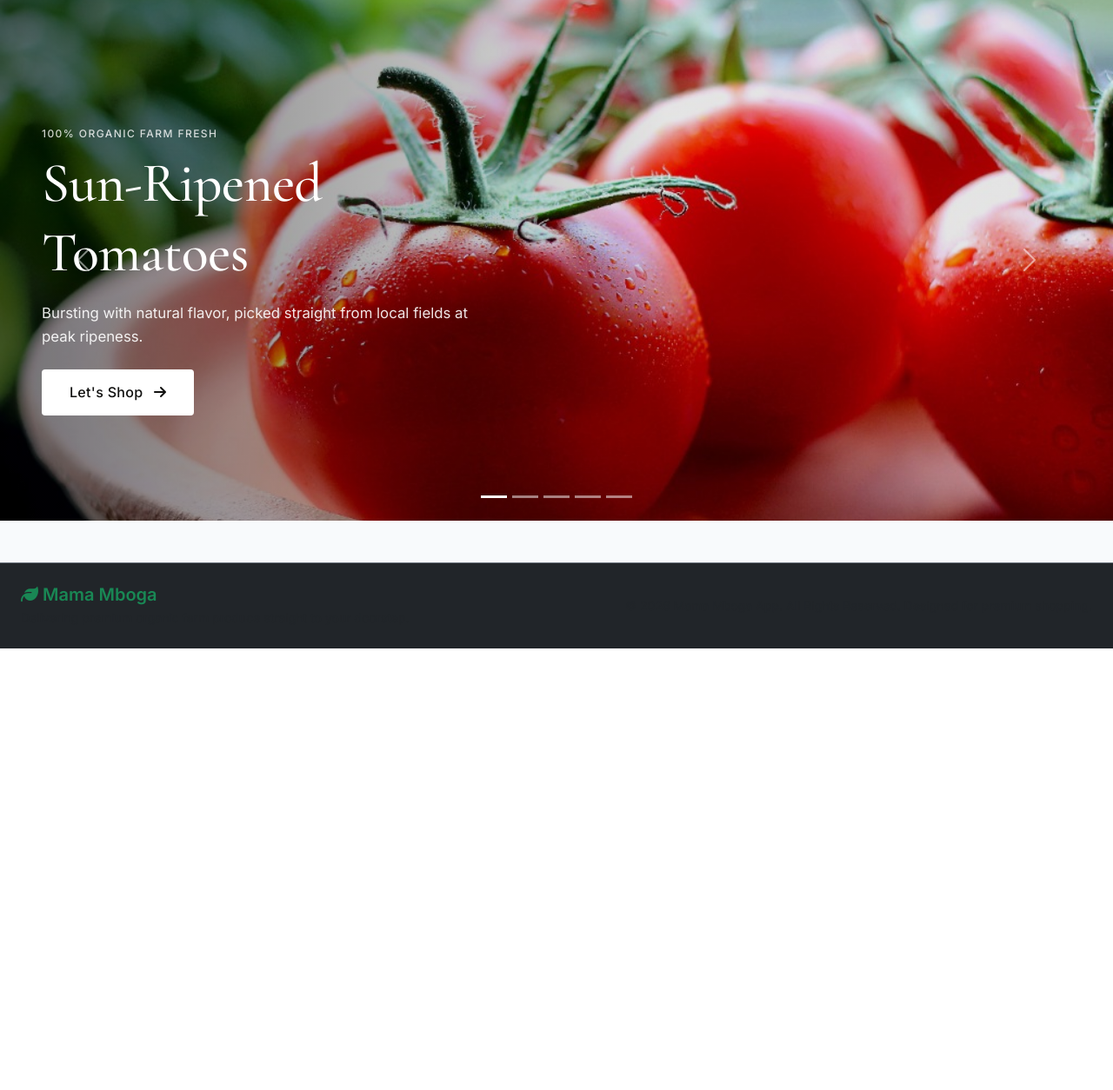
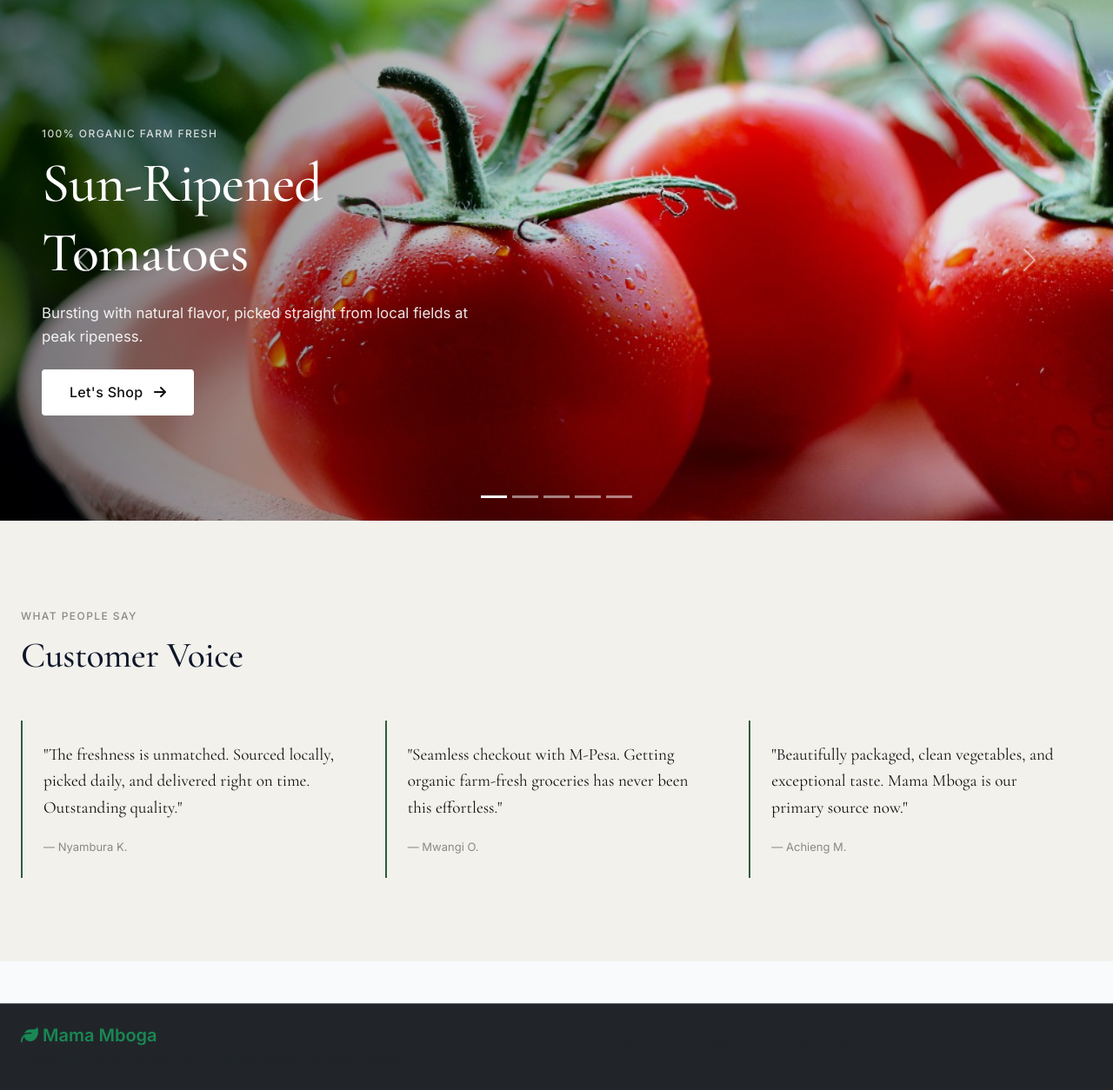
Before and after one commit to mnyando/GroceryShop, a Flask app: page / in a window 1280 px wide. Shown: the part 90-1344 px from the top of the page at 87% size. Before the commit the page ends 836 px from the top, so only its background shows below. Run offline with Flask 2, Linux system fonts and the light colour scheme; some libraries are stand-ins or nearby versions.

Commit message:
feat(trust): customer voice strip on landing page

```diff
--- a/app/static/css/components.css
+++ b/app/static/css/components.css
@@ -433,3 +433,27 @@ button:active, .hero__cta:active, .product-card__cta:active {
   margin-top: 4px;
   margin-bottom: var(--space-xs);
 }
+
+/* ============================================================
+   Customer Voices / Testimonials Component
+   ============================================================ */
+.voices {
+  display: grid;
+  grid-template-columns: repeat(auto-fit, minmax(240px, 1fr));
+  gap: var(--space-md);
+}
+.voice {
+  padding: var(--space-md);
+  border-left: 2px solid var(--color-accent);
+}
+.voice p {
+  font-family: var(--font-display);
+  font-size: 1.2rem;
+  color: var(--color-ink);
+  margin-bottom: var(--space-sm);
+}
+.voice cite {
+  font-size: 13px;
+  color: var(--color-ink-tertiary);
+  font-style: normal;
+}
--- a/app/templates/index.html
+++ b/app/templates/index.html
@@ -105,4 +105,32 @@
         </button>
     </div>
 </section>
+
+<!-- Testimonials / Customer Voice Strip Section -->
+<section class="section section--alt" id="testimonials-section">
+    <div class="container">
+        <div style="margin-bottom: var(--space-lg);" data-reveal>
+            <span class="eyebrow">What People Say</span>
+            <h2 style="margin-top: var(--space-xs);">Customer Voice</h2>
+        </div>
+
+        <div class="voices" data-reveal>
+            <!-- Quote 1 -->
+            <div class="voice">
+                <p>"The freshness is unmatched. Sourced locally, picked daily, and delivered right on time. Outstanding quality."</p>
+                <cite>&mdash; Nyambura K.</cite>
+            </div>
+            <!-- Quote 2 -->
+            <div class="voice">
+                <p>"Seamless checkout with M-Pesa. Getting organic farm-fresh groceries has never been this effortless."</p>
+                <cite>&mdash; Mwangi O.</cite>
+            </div>
+            <!-- Quote 3 -->
+            <div class="voice">
+                <p>"Beautifully packaged, clean vegetables, and exceptional taste. Mama Mboga is our primary source now."</p>
+                <cite>&mdash; Achieng M.</cite>
+            </div>
+        </div>
+    </div>
+</section>
 {% endblock %}
```
